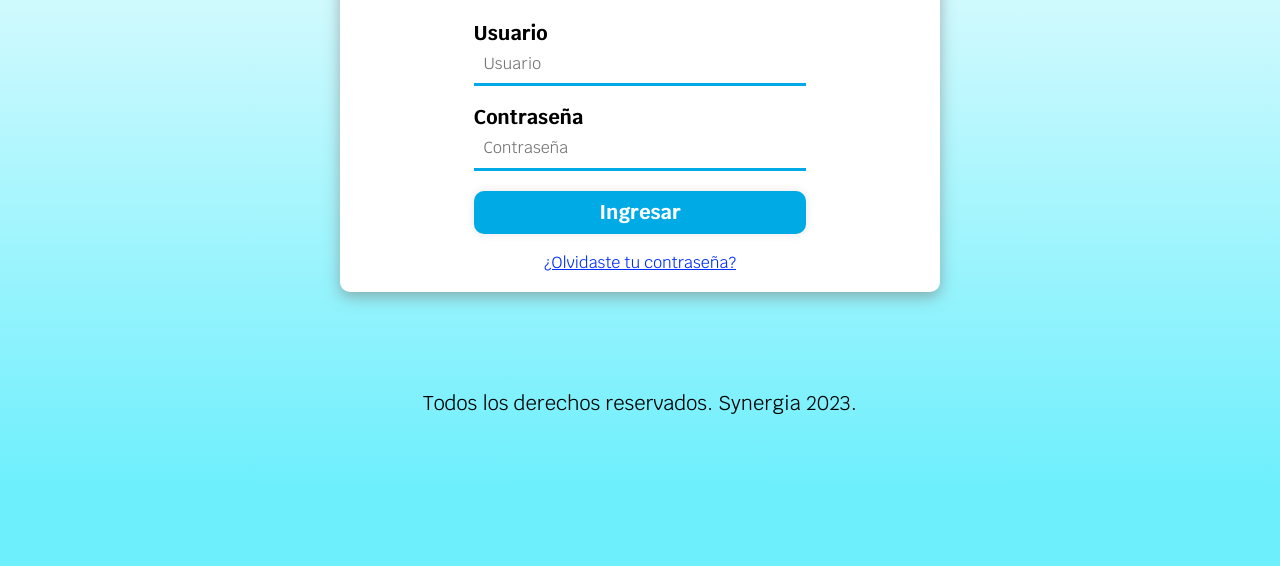
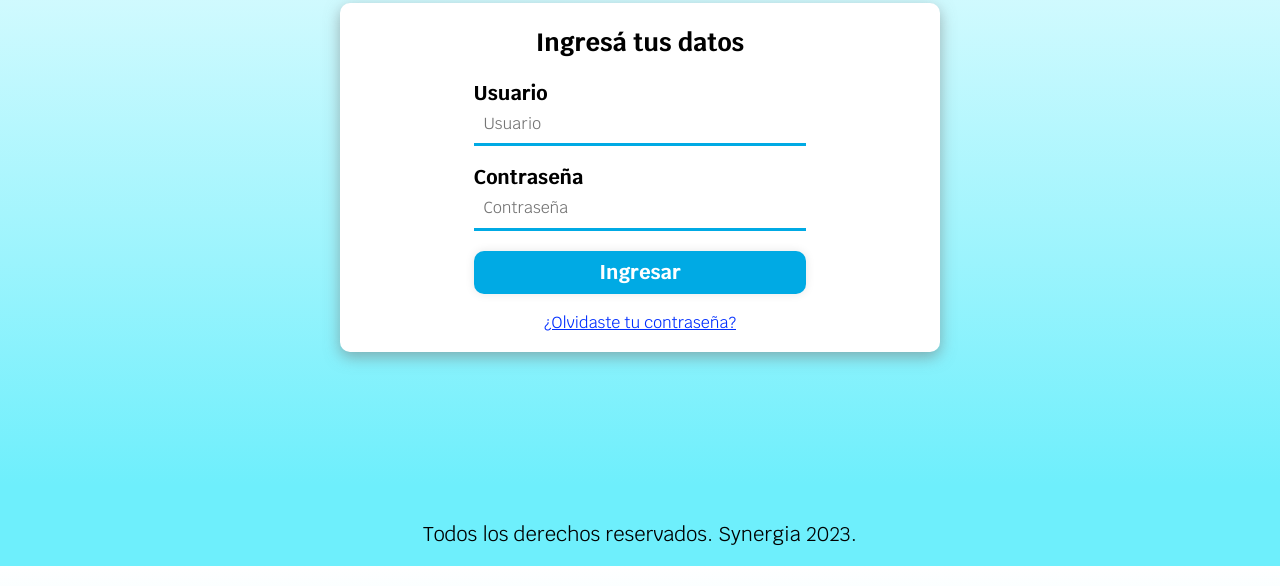
Before and after one commit to diego-2106/login, a plain HTML site: page index.html in a window 1280 px wide. Shown: the part 234-820 px from the top of the page. Drawn offline with Linux system fonts and the light colour scheme.

Commit message:
Arreglo footer y quito border-radius en mobile

```diff
--- a/css/style.css
+++ b/css/style.css
@@ -48,6 +48,7 @@ p {
     justify-content: center;
     margin: 0 auto;
     margin-bottom: 1rem;
+    margin-top: 2rem;
 }
 /**Formulario**/
 .formulario {
@@ -58,7 +59,14 @@ p {
     align-items: center;
     box-shadow: 0px 5px 15px 0px rgba(112,112,112,0.54);
     background-color: var(--blanco);
-    border-radius: 1rem;
+    margin-top: 5rem;
+}
+
+@media (min-width:  768px) {
+    .formulario {
+        margin-top: 5rem;
+        border-radius: 1rem;
+    }
 }
 
 .input_text {
@@ -127,4 +135,7 @@ p {
     margin-top: 10rem;
     font-weight: 400;
     font-size: 2rem;
+    position: absolute;
+    bottom: 0;
+    width: 100%;
 }
```
